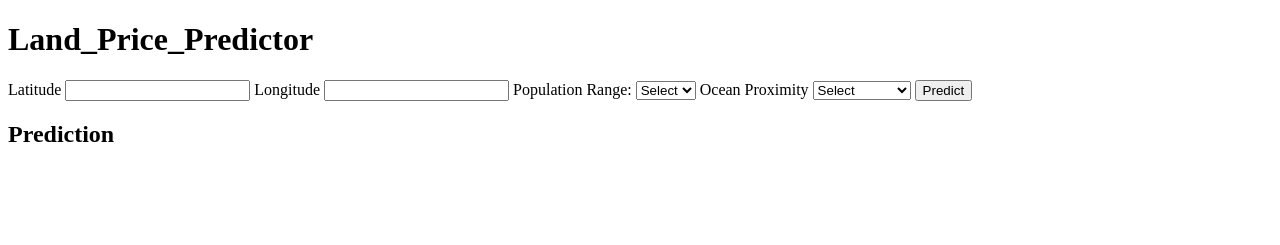
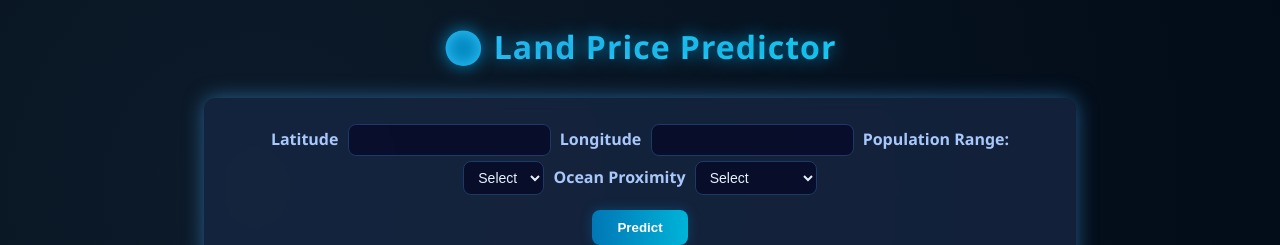
Before and after one commit to codedbyyprince/Land-Price-Predictor-WEB, a Flask app: template templates/home.html in a window 1280 px wide. Shown: the top 245 px of the page. Before the commit the page ends 142 px from the top, so only its background shows below. Run offline with Flask 3, Linux system fonts and the light colour scheme; the template is opened without the code that fills it, so the values that code supplies are empty.

Commit message:
map integtration completed + styling also completed

```diff
--- a/app.py
+++ b/app.py
@@ -1,6 +1,7 @@
+from flask import Flask, render_template, request
 import numpy as np
-from flask import Flask, render_template, redirect, url_for, request
 from functions import predict_price
+
 app = Flask(__name__)
 
 population_ranges = np.array([
@@ -14,18 +15,13 @@ def home():
 
 @app.route('/predict', methods=['POST'])
 def predict():
-    lat = request.form.get('lat', '')
-    lon = request.form.get('lon', '')
-    pop_range = request.form.get('pop')
-    ocean_proxi = request.form.get('ocean_proximity')
-    lat_f = float(lat)
-    lon_f = float(lon)
-    pop_range = str(pop_range)
-    ocean_proxi = str(ocean_proxi)
-    # call prediction function (it will convert types)
-    result = predict_price(lat_f, lon_f, pop_range, ocean_proxi)
+    lat = float(request.form.get('lat', 0))
+    lon = float(request.form.get('lon', 0))
+    pop_range = request.form.get('pop', '')
+    ocean_proxi = request.form.get('ocean_proximity', '')
+
+    result = predict_price(lat, lon, pop_range, ocean_proxi)
     return render_template('home.html', pop_ranges=population_ranges, result=result)
-
 
 if __name__ == '__main__':
     app.run(debug=True)
--- a/templates/home.html
+++ b/templates/home.html
@@ -4,16 +4,163 @@
 <head>
   <meta charset="UTF-8">
   <meta name="viewport" content="width=device-width, initial-scale=1.0">
-    <title>Home</title>
+  <title>Land Price Predictor</title>
+
+  <!-- Leaflet CSS -->
+  <link rel="stylesheet"
+    href="https://unpkg.com/leaflet@1.9.4/dist/leaflet.css"
+    crossorigin="" />
+
+  <style>
+    /* === GLOBAL THEME === */
+    :root {
+      --bg-dark: #0a0f1a;
+      --card-bg: rgba(25, 40, 70, 0.7);
+      --accent: #3fa9f5;
+      --accent-light: #67c5ff;
+      --text-light: #e6f1ff;
+      --shadow-glow: 0 0 20px rgba(63, 169, 245, 0.5);
+    }
+
+    body {
+      font-family: 'Segoe UI', sans-serif;
+      background: radial-gradient(circle at 20% 20%, #0d1b2a, #000814);
+      color: var(--text-light);
+      text-align: center;
+      margin: 0;
+      padding: 0;
+      transition: background 0.3s ease-in-out;
+    }
+
+    h1 {
+      margin-top: 25px;
+      font-size: 32px;
+      font-weight: 600;
+      letter-spacing: 1px;
+      background: linear-gradient(90deg, #4facfe, #00f2fe);
+      -webkit-background-clip: text;
+      -webkit-text-fill-color: transparent;
+      animation: glowTitle 2.5s infinite alternate ease-in-out;
+    }
+
+    @keyframes glowTitle {
+      from {
+        text-shadow: 0 0 10px #00b4d8;
+      }
+
+      to {
+        text-shadow: 0 0 20px #0077b6;
+      }
+    }
+
+    /* === FORM CARD === */
+    form {
+      background: var(--card-bg);
+      backdrop-filter: blur(8px);
+      border-radius: 12px;
+      width: 65%;
+      margin: 30px auto;
+      padding: 20px;
+      box-shadow: var(--shadow-glow);
+      transition: transform 0.3s ease;
+    }
+
+    form:hover {
+      transform: scale(1.02);
+    }
+
+    label {
+      display: inline-block;
+      margin: 10px 5px 4px;
+      font-weight: 600;
+      color: #a8c7fa;
+    }
+
+    input,
+    select {
+      padding: 7px 10px;
+      border-radius: 8px;
+      border: 1px solid #1b3a68;
+      outline: none;
+      background: rgba(0, 0, 30, 0.6);
+      color: var(--text-light);
+      transition: all 0.3s;
+      font-size: 14px;
+    }
+
+    input:focus,
+    select:focus {
+      border-color: var(--accent);
+      box-shadow: 0 0 10px rgba(63, 169, 245, 0.4);
+    }
+
+    button {
+      margin-top: 15px;
+      background: linear-gradient(90deg, #0077b6, #00b4d8);
+      color: white;
+      border: none;
+      padding: 10px 25px;
+      border-radius: 8px;
+      font-weight: bold;
+      cursor: pointer;
+      transition: 0.3s ease;
+      box-shadow: 0 0 12px rgba(0, 119, 182, 0.4);
+    }
+
+    button:hover {
+      background: linear-gradient(90deg, #00b4d8, #48cae4);
+      box-shadow: 0 0 18px rgba(0, 180, 216, 0.6);
+      transform: translateY(-2px);
+    }
+
+    /* === MAP === */
+    #map {
+      height: 500px;
+      width: 80%;
+      margin: 35px auto;
+      border-radius: 14px;
+      overflow: hidden;
+      box-shadow: 0 0 25px rgba(63, 169, 245, 0.3);
+      transition: box-shadow 0.3s ease;
+    }
+
+    #map:hover {
+      box-shadow: 0 0 35px rgba(0, 180, 255, 0.5);
+    }
+
+    .leaflet-popup-content {
+      color: #000;
+      font-weight: bold;
+    }
+
+    h2 {
+      color: #67c5ff;
+      font-weight: 500;
+      margin-top: 15px;
+    }
+
+    .result-box {
+      background: rgba(30, 60, 100, 0.5);
+      padding: 10px;
+      border-radius: 8px;
+      width: fit-content;
+      margin: 10px auto;
+      box-shadow: var(--shadow-glow);
+    }
+
+  </style>
 </head>
 
 <body>
-    <h1>Land_Price_Predictor</h1>
+  <h1>🌍 Land Price Predictor</h1>
+
   <form action="/predict" method="POST">
     <label for="lat">Latitude</label>
-        <input type="text" name="lat" id="lat">
+    <input type="text" name="lat" id="lat" readonly>
+
     <label for="lon">Longitude</label>
-        <input type="text" name="lon" id="lon">
+    <input type="text" name="lon" id="lon" readonly>
+
     <label for="pop">Population Range:</label>
     <select name="pop" id="pop">
       <option value="">Select</option>
@@ -21,6 +168,7 @@
       <option value="{{ range }}">{{ range }}</option>
       {% endfor %}
     </select>
+
     <label for="ocean_proximity">Ocean Proximity</label>
     <select name="ocean_proximity" id="ocean_proximity">
       <option value="">Select</option>
@@ -30,14 +178,77 @@
       <option value="ISLAND">Island</option>
       <option value="&lt;1H OCEAN">&lt;1H OCEAN</option>
     </select>
-        <button type="submit"> Predict </button>
+
+    <br>
+    <button type="submit">Predict</button>
   </form>
 
   <h2>Prediction</h2>
   {% if result is not none %}
-        <div>{{ result|round(2) }}</div>
+  <div class="result-box">{{ result|round(2) }}</div>
   {% endif %}
 
+  <div id="map"></div>
+
+  <!-- Leaflet JS -->
+  <script src="https://unpkg.com/leaflet@1.9.4/dist/leaflet.js" crossorigin=""></script>
+
+  <script>
+    document.addEventListener("DOMContentLoaded", function () {
+      const map = L.map('map', {
+        zoomSnap: 0.1,
+        zoomDelta: 0.2
+      }).setView([37.25, -119.5], 6);
+
+      // Blue-tinted map theme
+      L.tileLayer('https://{s}.basemaps.cartocdn.com/dark_all/{z}/{x}/{y}{r}.png', {
+        maxZoom: 10,
+        minZoom: 5,
+        attribution: '&copy; <a href="https://carto.com/">CartoDB</a>'
+      }).addTo(map);
+
+      let marker = null;
+
+      const californiaBounds = [
+        [32.54, -124.35],
+        [42.00, -114.31]
+      ];
+
+      const rect = L.rectangle(californiaBounds, {
+        color: "#00b4d8",
+        weight: 2,
+        fillOpacity: 0.08
+      }).addTo(map);
+
+      map.fitBounds(californiaBounds);
+
+      map.on('click', function (e) {
+        const lat = e.latlng.lat;
+        const lon = e.latlng.lng;
+
+        if (
+          lat >= 32.54 && lat <= 42.00 &&
+          lon >= -124.35 && lon <= -114.31
+        ) {
+          const latFixed = lat.toFixed(4);
+          const lonFixed = lon.toFixed(4);
+
+          document.getElementById('lat').value = latFixed;
+          document.getElementById('lon').value = lonFixed;
+
+          if (marker) map.removeLayer(marker);
+
+          marker = L.marker([lat, lon], {
+            riseOnHover: true
+          }).addTo(map)
+            .bindPopup(`<b>Latitude:</b> ${latFixed}<br><b>Longitude:</b> ${lonFixed}`)
+            .openPopup();
+        } else {
+          alert("⚠️ Please click inside the California region.");
+        }
+      });
+    });
+  </script>
 </body>
 
 </html>
```
Also changed, not shown: 1 other file. Lines whose indentation alone changed are shown as unchanged.
